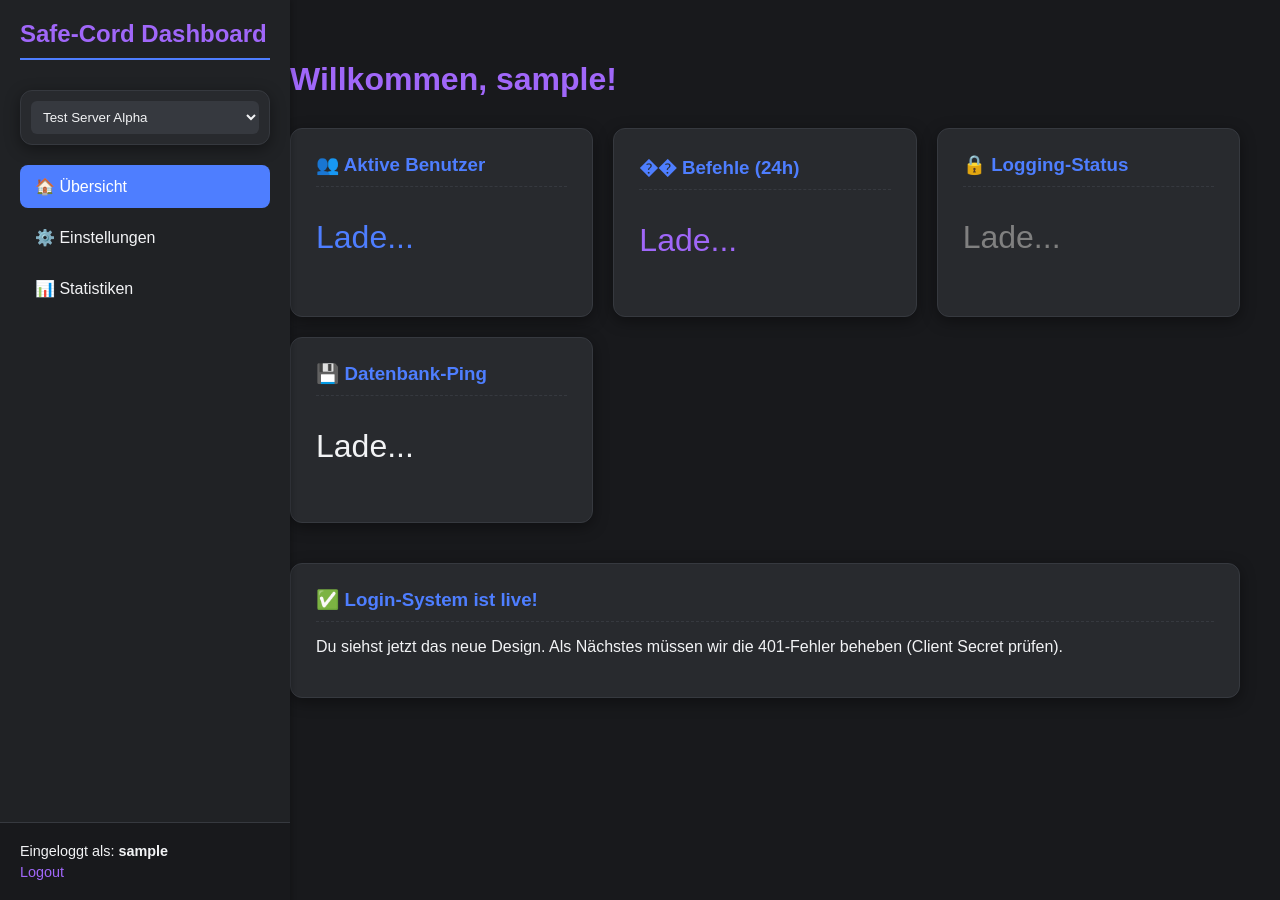
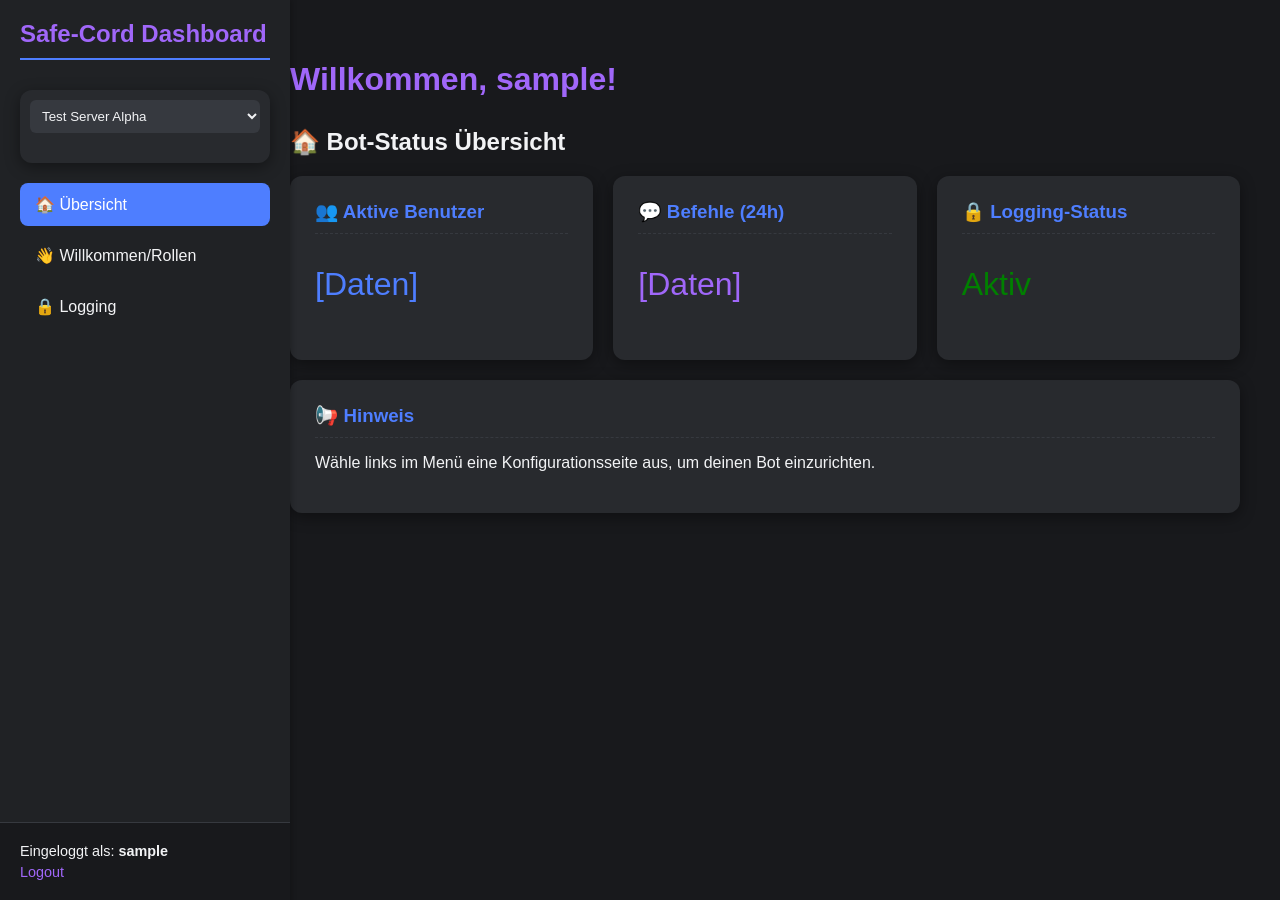
Before and after one commit to joelzimmermann12823wjdmwe-sudo/safe-cord-dashboard, a Flask app: template templates/dashboard.html in a window 1280 px wide. Run offline with Flask 3, Linux system fonts and the light colour scheme; the template is opened without the code that fills it: most values are stand-ins (such as "Sample title", 1, 10 or a date in 2020).

Commit message:
Final: Added error.html template and finalized app.py/dashboard updates.

```diff
--- a/app.py
+++ b/app.py
@@ -1,25 +1,28 @@
 import os
-import json
 import requests
 from flask import Flask, redirect, url_for, session, render_template, request
 from dotenv import load_dotenv
 
-# Lade Umgebungsvariablen aus .env (für lokale Tests)
+# Lade Umgebungsvariablen aus .env (nur für lokale Entwicklung)
 load_dotenv()
 
 # Flask App Initialisierung
 app = Flask(__name__)
 
 # Konfiguration (Wird von Render Environment oder .env geladen)
-# ACHTUNG: SECRET_KEY MUSS AUF RENDER GESETZT WERDEN
-app.secret_key = os.getenv("SECRET_KEY")
+# ACHTUNG: SECRET_KEY muss in den Render Environment Variables gesetzt werden!
+app.secret_key = os.getenv("SECRET_KEY", "fallback_secret_key_bitte_ersetzen")
 CLIENT_ID = os.getenv("CLIENT_ID")
 CLIENT_SECRET = os.getenv("CLIENT_SECRET")
-# RENDER URL (wichtig für den Redirect URI)
+# Die Redirect URI muss exakt mit der in Discord übereinstimmen!
 REDIRECT_URI = "https://safe-cord-dashboard.onrender.com/callback"
 
 # Discord API Endpunkte
 DISCORD_API_BASE = 'https://discord.com/api/v10'
+
+# Temporärer Speicher für die Konfiguration (ersetze dies später durch eine Datenbank)
+# Schlüssel ist Server-ID, Wert ist das Konfigurations-Objekt
+server_config = {}
 
 # --- ROUTEN ---
 
@@ -28,7 +31,16 @@ DISCORD_API_BASE = 'https://discord.com/api/v10'
 def index():
     if 'user_info' in session:
         # Benutzer ist eingeloggt: Zeige Dashboard
-        return render_template('dashboard.html', user_info=session['user_info'])
+        # Da wir keine echte Server-ID haben, nehmen wir einen Platzhalter
+        current_server_id = "test_server_alpha"
+
+        # Lade die aktuelle Konfiguration für das Rendering
+        config = server_config.get(current_server_id, {})
+
+        return render_template('dashboard.html',
+                               user_info=session['user_info'],
+                               current_config=config,
+                               current_tab=request.args.get('tab', 'overview'))
     else:
         # Benutzer ist nicht eingeloggt: Zeige Login-Seite
         return render_template('index.html')
@@ -51,8 +63,9 @@ def login():
 @app.route('/callback')
 def callback():
     code = request.args.get('code')
+
     if not code:
-        return redirect(url_for('index')) # Gehe zurück zur Startseite, wenn kein Code vorhanden
+        return redirect(url_for('index'))
 
     # Tausche den Code gegen ein Access Token
     data = {
@@ -72,10 +85,13 @@ def callback():
     token_json = token_response.json()
 
     if 'access_token' not in token_json:
-        # HIER tritt der 401 Fehler auf, wenn CLIENT_SECRET falsch ist
+        # Fehlerbehandlung für den 401 Fehler
         print(f"Token Fehler: {token_json}")
         # Zeige den 401 Fehler direkt an den Benutzer
-        return "Fehler beim Abrufen des Tokens. Bitte prüfen Sie CLIENT_SECRET und CLIENT_ID in den Render-Variablen. Details im Log.", 401
+        error_msg = ("Fehler beim Abrufen des Tokens. "
+                     "BITTE PRÜFEN SIE CLIENT_SECRET und CLIENT_ID in den Render-Variablen, "
+                     "sowie die REDIRECT_URI in Discord. (Möglicher 401 Unauthorized Fehler)")
+        return render_template('error.html', error_message=error_msg), 401
 
     access_token = token_json['access_token']
 
@@ -90,8 +106,51 @@ def callback():
     # Speichere Benutzerinformationen in der Session
     session['user_info'] = user_info
 
-    # Weiterleitung zum Dashboard
+    # Weiterleitung zum Dashboard (index-Route)
     return redirect(url_for('index'))
+
+# Route zur Speicherung der Bot-Konfiguration
+@app.route('/save_config', methods=['POST'])
+def save_config():
+    if 'user_info' not in session:
+        return redirect(url_for('index'))
+
+    config_type = request.form.get('config_type')
+    # Platzhalter Server-ID
+    server_id = "test_server_alpha"
+
+    # Initialisiere oder lade die Serverkonfiguration
+    config = server_config.get(server_id, {})
+
+    if config_type == 'welcome':
+        # Speichere Willkommens-Konfiguration
+        config['welcome_channel'] = request.form.get('welcome_channel')
+        config['welcome_message'] = request.form.get('welcome_message')
+        config['autorole_id'] = request.form.get('autorole_id')
+        message = "Willkommen/Rollen-Einstellungen erfolgreich gespeichert!"
+        tab_to_show = 'welcome'
+
+    elif config_type == 'logging':
+        # Speichere Logging-Konfiguration
+        config['logging_channel'] = request.form.get('logging_channel')
+        # request.form.getlist('log_events') gibt eine Liste zurück
+        config['log_events'] = request.form.getlist('log_events')
+        message = "Logging-Einstellungen erfolgreich gespeichert!"
+        tab_to_show = 'logging'
+
+    else:
+        message = "Ungültiger Konfigurationstyp."
+        tab_to_show = 'overview'
+
+    # Speichere die aktualisierte Konfiguration im temporären Speicher
+    server_config[server_id] = config
+
+    # Gehe zum Dashboard zurück, zeige Erfolgsmeldung und den richtigen Tab an
+    return render_template('dashboard.html',
+                           user_info=session['user_info'],
+                           message=message,
+                           current_config=config,
+                           current_tab=tab_to_show)
 
 # Logout Route
 @app.route('/logout')
--- a/templates/dashboard.html
+++ b/templates/dashboard.html
@@ -5,52 +5,186 @@
     <meta name="viewport" content="width=device-width, initial-scale=1.0">
     <title>Safe-Cord Dashboard | {{ user_info.username }}</title>
     <style>
-        /* CSS für Cyberwave Dark Mode */
+        /* [DESIGN CSS, UNVERÄNDERT] */
         body { font-family: 'Arial', sans-serif; background-color: #18191C; color: #F2F3F5; margin: 0; padding: 0; display: flex; min-height: 100vh; }
         .sidebar { width: 250px; background-color: #202225; padding: 20px; box-shadow: 2px 0 5px rgba(0, 0, 0, 0.2); position: fixed; height: 100%; overflow-y: auto; }
         .sidebar h2 { color: #A067F9; margin-top: 0; border-bottom: 2px solid #4E7EFF; padding-bottom: 10px; margin-bottom: 30px; }
         .nav-item { padding: 12px 15px; margin-bottom: 8px; border-radius: 8px; color: #F2F3F5; text-decoration: none; display: block; transition: background-color 0.2s, color 0.2s; }
-        .nav-item:hover, .nav-item.active { background-color: #4E7EFF; color: #FFFFFF; }
+        .nav-item:hover { background-color: #4E7EFF; color: #FFFFFF; }
+        .nav-item.active { background-color: #4E7EFF; color: #FFFFFF; }
         .main-content { margin-left: 250px; flex-grow: 1; padding: 40px; }
         .welcome-header { color: #A067F9; margin-bottom: 30px; }
-        .card-container { display: grid; grid-template-columns: repeat(auto-fit, minmax(280px, 1fr)); gap: 20px; margin-bottom: 40px; }
-        .card { background-color: #282A2E; border-radius: 12px; padding: 25px; box-shadow: 0 4px 15px rgba(0, 0, 0, 0.4); border: 1px solid #36393F; }
+        .card { background-color: #282A2E; border-radius: 12px; padding: 25px; box-shadow: 0 4px 15px rgba(0, 0, 0, 0.4); margin-bottom: 20px; }
         .card h3 { color: #4E7EFF; margin-top: 0; border-bottom: 1px dashed #36393F; padding-bottom: 10px; margin-bottom: 15px; }
         .user-footer { position: fixed; bottom: 0; left: 0; width: 250px; padding: 15px 20px; background-color: #18191C; border-top: 1px solid #36393F; }
         .user-footer p { margin: 5px 0; font-size: 0.9em; }
         .user-footer a { color: #A067F9; text-decoration: none; transition: color 0.2s; }
         .user-footer a:hover { color: #F2F3F5; }
+
+        /* NEUE FORMULAR STILE */
+        label { display: block; margin-bottom: 5px; font-weight: bold; color: #A067F9; }
+        input[type="text"], textarea, select {
+            width: 100%;
+            padding: 10px;
+            margin-bottom: 20px;
+            border: 1px solid #36393F;
+            background-color: #36393F;
+            color: #F2F3F5;
+            border-radius: 6px;
+            box-sizing: border-box;
+        }
+        .submit-button {
+            display: inline-block;
+            padding: 10px 20px;
+            background-color: #4E7EFF; /* Neon-Blau */
+            color: white;
+            text-decoration: none;
+            border: none;
+            border-radius: 6px;
+            cursor: pointer;
+            transition: background-color 0.2s;
+        }
+        .submit-button:hover {
+            background-color: #3B6FE5;
+        }
+
+        /* TAB-NAVIGATION */
+        .tab-menu {
+            display: flex;
+            margin-bottom: 20px;
+            border-bottom: 2px solid #36393F;
+        }
+        .tab-button {
+            padding: 10px 20px;
+            cursor: pointer;
+            background-color: transparent;
+            border: none;
+            color: #F2F3F5;
+            font-size: 1em;
+            transition: color 0.2s, border-bottom 0.2s;
+        }
+        .tab-button:hover {
+            color: #4E7EFF;
+        }
+        .tab-button.active {
+            color: #A067F9;
+            border-bottom: 3px solid #A067F9;
+        }
+        .tab-content {
+            display: none;
+        }
+        .tab-content.active {
+            display: block;
+        }
     </style>
 </head>
 <body>
+
     <div class="sidebar">
         <h2>Safe-Cord Dashboard</h2>
+
         <div class="card" style="margin-bottom: 20px; padding: 10px;">
             <select style="width: 100%; padding: 8px; background-color: #36393F; color: #F2F3F5; border: none; border-radius: 6px;">
-                <option>Server auswählen...</option>
-                <option selected>Test Server Alpha</option>
+                <option>Test Server Alpha</option>
             </select>
         </div>
-        <a href="#" class="nav-item active">🏠 Übersicht</a>
-        <a href="#" class="nav-item">⚙️ Einstellungen</a>
-        <a href="#" class="nav-item">📊 Statistiken</a>
+
+        <a href="#overview" class="nav-item active" onclick="showTab('overview', this)">🏠 Übersicht</a>
+        <a href="#welcome" class="nav-item" onclick="showTab('welcome', this)">👋 Willkommen/Rollen</a>
+        <a href="#logging" class="nav-item" onclick="showTab('logging', this)">🔒 Logging</a>
+
         <div class="user-footer">
             <p>Eingeloggt als: <strong>{{ user_info.username }}</strong></p>
             <p><a href="/logout">Logout</a></p>
         </div>
     </div>
+
     <div class="main-content">
         <h1 class="welcome-header">Willkommen, {{ user_info.username }}!</h1>
-        <div class="card-container">
-            <div class="card"><h3>👥 Aktive Benutzer</h3><p style="font-size: 2em; color: #4E7EFF;">Lade...</p></div>
-            <div class="card"><h3>�� Befehle (24h)</h3><p style="font-size: 2em; color: #A067F9;">Lade...</p></div>
-            <div class="card"><h3>🔒 Logging-Status</h3><p style="font-size: 2em; color: gray;">Lade...</p></div>
-            <div class="card"><h3>💾 Datenbank-Ping</h3><p style="font-size: 2em;">Lade...</p></div>
+
+        {% if message %}
+        <div class="card" style="background-color: #38c172; color: black; padding: 10px; margin-bottom: 20px;">
+            {{ message }}
         </div>
-        <div class="card">
-            <h3>✅ Login-System ist live!</h3>
-            <p>Du siehst jetzt das neue Design. Als Nächstes müssen wir die 401-Fehler beheben (Client Secret prüfen).</p>
+        {% endif %}
+
+        <div id="overview" class="tab-content active">
+            <h2>🏠 Bot-Status Übersicht</h2>
+            <div class="card-container" style="display: grid; grid-template-columns: repeat(auto-fit, minmax(280px, 1fr)); gap: 20px;">
+                <div class="card"><h3>👥 Aktive Benutzer</h3><p style="font-size: 2em; color: #4E7EFF;">[Daten]</p></div>
+                <div class="card"><h3>💬 Befehle (24h)</h3><p style="font-size: 2em; color: #A067F9;">[Daten]</p></div>
+                <div class="card"><h3>🔒 Logging-Status</h3><p style="font-size: 2em; color: green;">Aktiv</p></div>
+            </div>
+            <div class="card">
+                <h3>📢 Hinweis</h3>
+                <p>Wähle links im Menü eine Konfigurationsseite aus, um deinen Bot einzurichten.</p>
+            </div>
         </div>
+
+        <div id="welcome" class="tab-content">
+            <h2>👋 Willkommen & Auto-Rollen</h2>
+            <form action="/save_config" method="POST" class="card">
+                <input type="hidden" name="config_type" value="welcome">
+                <h3>Willkommensnachricht</h3>
+                <label for="welcome_channel">Willkommens-Kanal (ID):</label>
+                <input type="text" id="welcome_channel" name="welcome_channel" placeholder="z.B. 1234567890..." required>
+
+                <label for="welcome_message">Nachricht:</label>
+                <textarea id="welcome_message" name="welcome_message" rows="5" placeholder="Willkommen {user}! Viel Spaß auf {server}." required></textarea>
+
+                <h3>Auto-Rollen</h3>
+                <label for="autorole_id">Rolle nach Beitritt zuweisen (ID):</label>
+                <input type="text" id="autorole_id" name="autorole_id" placeholder="ID der Rolle, die automatisch zugewiesen wird (z.B. 9876543210)">
+
+                <button type="submit" class="submit-button">Einstellungen speichern</button>
+            </form>
+        </div>
+
+        <div id="logging" class="tab-content">
+            <h2>🔒 Logging-Einstellungen</h2>
+             <form action="/save_config" method="POST" class="card">
+                <input type="hidden" name="config_type" value="logging">
+                <h3>Logging</h3>
+                <label for="logging_channel">Logging-Kanal (ID):</label>
+                <input type="text" id="logging_channel" name="logging_channel" placeholder="z.B. 1234567890..." required>
+
+                <label for="log_events">Zu loggende Events:</label>
+                <select id="log_events" name="log_events" multiple style="height: 150px;">
+                    <option value="member_join" selected>Mitglieder betreten</option>
+                    <option value="member_leave" selected>Mitglieder verlassen</option>
+                    <option value="message_delete">Nachricht gelöscht</option>
+                    <option value="message_edit">Nachricht bearbeitet</option>
+                    <option value="role_update">Rollen-Update</option>
+                </select>
+
+                <button type="submit" class="submit-button">Einstellungen speichern</button>
+            </form>
+        </div>
+
     </div>
+
+    <script>
+        // JavaScript für die Tab-Funktionalität
+        function showTab(id, sender) {
+            // Alle Tab-Inhalte ausblenden
+            document.querySelectorAll('.tab-content').forEach(tab => {
+                tab.classList.remove('active');
+            });
+            // Alle Navigations-Items deaktivieren
+            document.querySelectorAll('.nav-item').forEach(item => {
+                item.classList.remove('active');
+            });
+
+            // Aktuellen Tab anzeigen und Navigations-Item aktivieren
+            document.getElementById(id).classList.add('active');
+            sender.classList.add('active');
+        }
+
+        // Starte mit dem ersten Tab, falls noch nicht aktiv (Sicherheitsfall)
+        document.addEventListener('DOMContentLoaded', () => {
+             // Aktiviert den "Overview" Tab beim Laden der Seite
+             document.querySelector('.nav-item.active').click();
+        });
+    </script>
 </body>
 </html>
```
Also changed, not shown: templates/error.html (added, +23 -0 lines).
